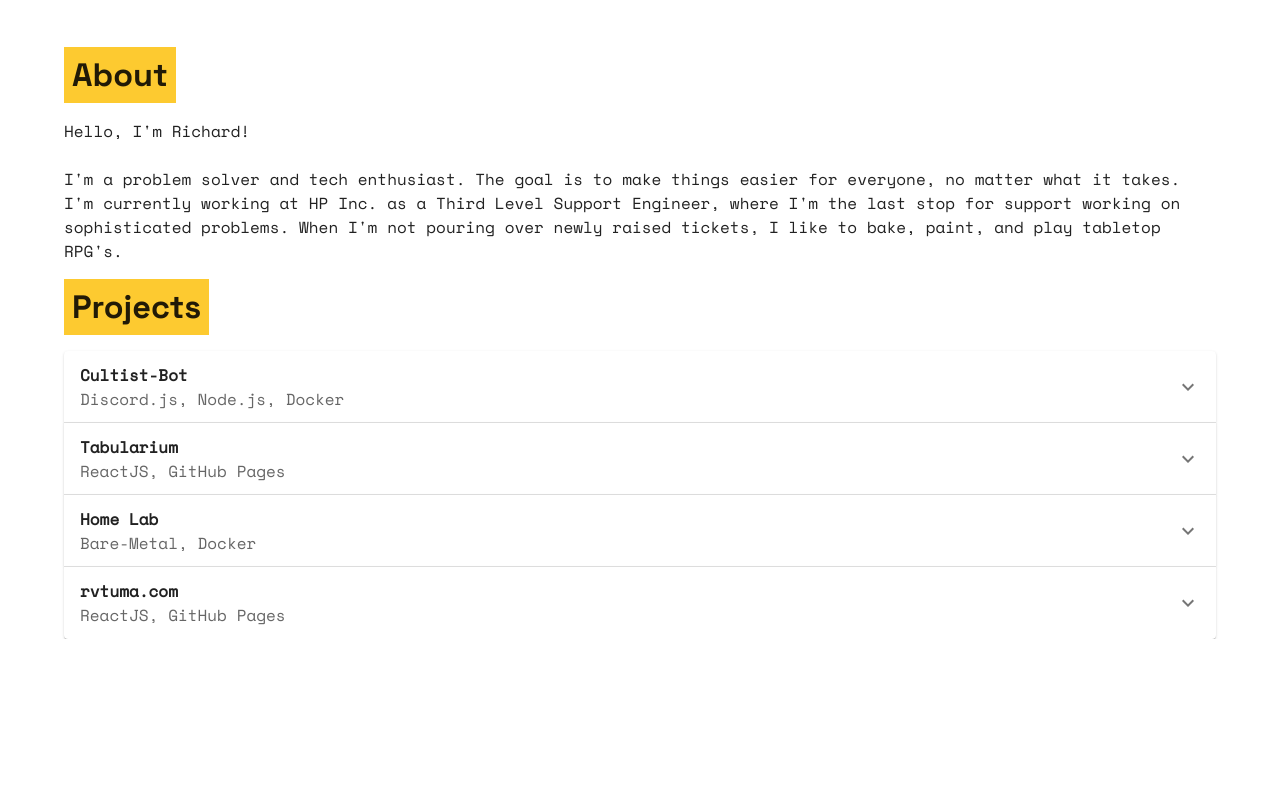
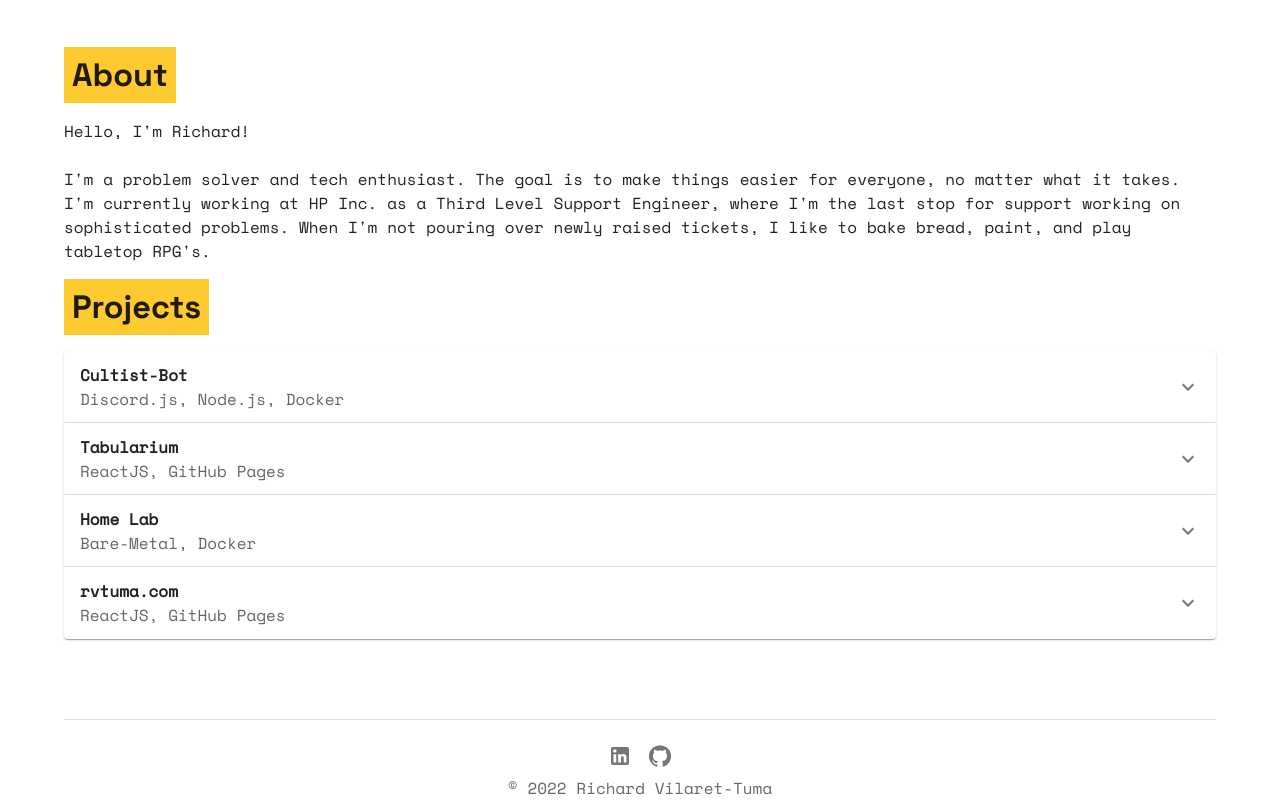
Before and after one commit to rvilarettuma/rvt-personal, a React (Create React App) app: page / in a window 1280 px wide. Shown: the part 194-994 px from the top of the page. Before the commit the page ends 833 px from the top, so only its background shows below. Built offline with nearby package versions, Linux system fonts and the light colour scheme.

Commit message:
Add Footer

```diff
--- a/src/App.css
+++ b/src/App.css
@@ -1,5 +1,5 @@
 .App {
-  text-align: left;
+  height: 100%;
 }
 
 .section {
--- a/src/App.js
+++ b/src/App.js
@@ -3,6 +3,7 @@ import About from './Components/About/About';
 import Projects from './Components/Projects/Projects';
 import Typography from '@mui/material/Typography';
 import Container from '@mui/material/Container';
+import Footer from './Components/Footer/Footer';
 
 function App() {
   return (
@@ -11,6 +12,7 @@ function App() {
         <Typography component="h1" variant="h1">Richard Vilaret-Tuma</Typography>
         <About />
         <Projects />
+        <Footer/>
       </Container>
     </div>
   );
--- a/src/Components/About/Text.json
+++ b/src/Components/About/Text.json
@@ -1,4 +1,4 @@
 {
   "greeting": "Hello, I'm Richard!",
-  "about": "I'm a problem solver and tech enthusiast. The goal is to make things easier for everyone, no matter what it takes. I'm currently working at HP Inc. as a Third Level Support Engineer, where I'm the last stop for support working on sophisticated problems. When I'm not pouring over newly raised tickets, I like to bake, paint, and play tabletop RPG's."
+  "about": "I'm a problem solver and tech enthusiast. The goal is to make things easier for everyone, no matter what it takes. I'm currently working at HP Inc. as a Third Level Support Engineer, where I'm the last stop for support working on sophisticated problems. When I'm not pouring over newly raised tickets, I like to bake bread, paint, and play tabletop RPG's."
 }
--- /dev/null
+++ b/src/Components/Footer/Footer.js
@@ -0,0 +1,51 @@
+import React from "react";
+import Divider from '@mui/material/Divider';
+import Grid from '@mui/material/Grid';
+import GitHubIcon from '@mui/icons-material/GitHub';
+import IconButton from '@mui/material/IconButton';
+import { Typography } from "@mui/material";
+import Link from '@mui/material/Link';
+import LinkedInIcon from '@mui/icons-material/LinkedIn';
+
+const dividerStyle = {
+  bgcolor: 'background.paper',
+  'margin-top': '5rem',
+  'margin-bottom': '1rem',
+  textAlign: 'center'
+};
+
+const iconStyle = {
+  textAlign: 'center',
+  color: 'text.secondary'
+}
+
+function Footer() {
+  return (
+    <div className="footer">
+      <Divider sx={dividerStyle}/>
+      <Grid container>
+        <Grid sx={iconStyle} item xs={12}>
+          <Link href="https://www.linkedin.com/in/richard-vilaret-tuma/">
+            <IconButton aria-label="Go to Richard's LinkedIn">
+              <LinkedInIcon />
+            </IconButton>
+          </Link>
+          <Link href="https://github.com/rvilarettuma">
+            <IconButton aria-label="Go to Richard's GitHub">
+              <GitHubIcon />
+            </IconButton>
+          </Link>
+        </Grid>
+        <Grid item xs={12}>
+          <Typography
+            sx={iconStyle}
+            >
+            &#169; 2022 Richard Vilaret-Tuma
+          </Typography>
+        </Grid>
+      </Grid>
+    </div>
+  );
+}
+
+export default Footer;
```
